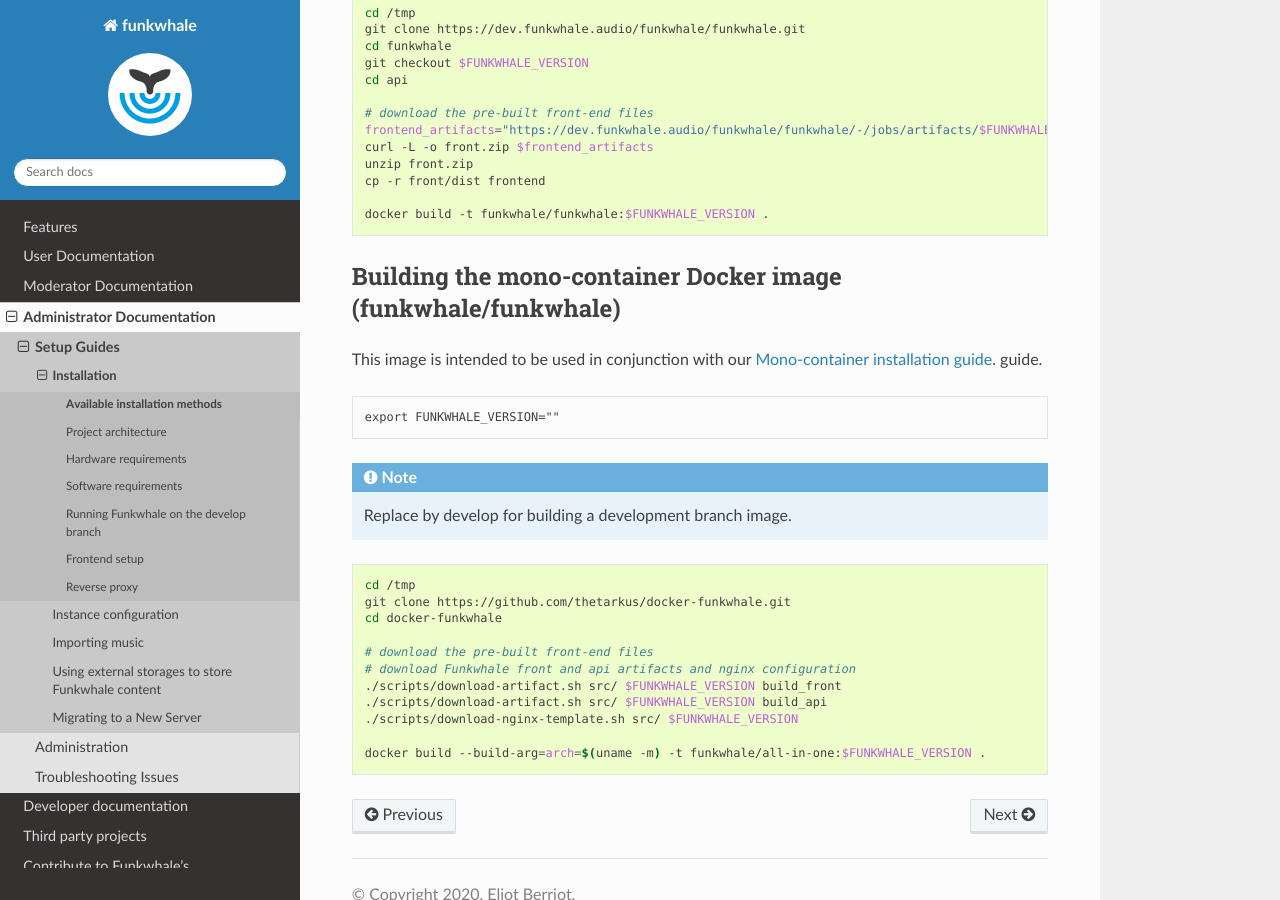
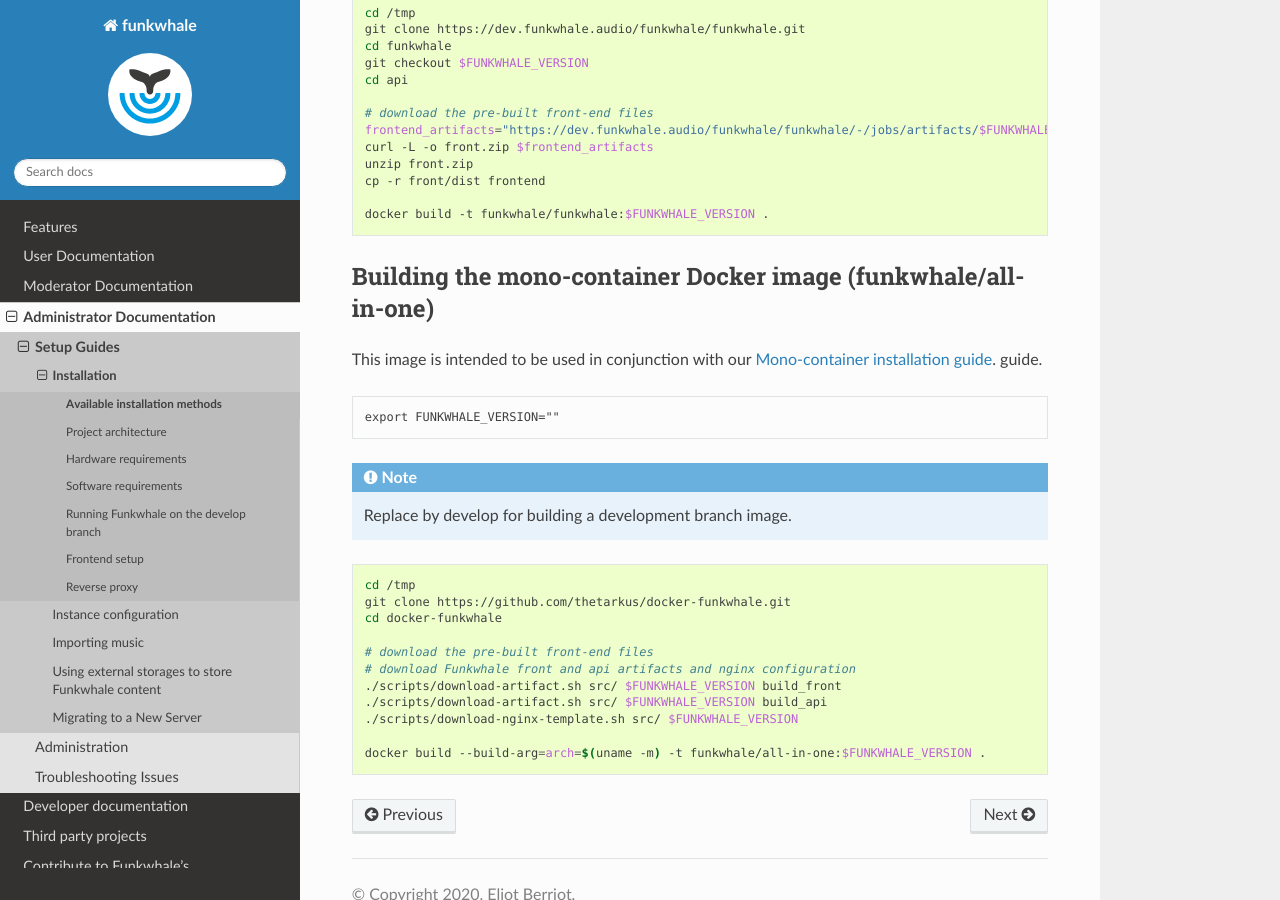
Before and after one commit to RYGhub/funkwhale, a Sphinx documentation site: the page built from docs/installation/non_amd64_architectures.rst, in a window 1280 px wide and 900 px high, scrolled down 736 px. Built offline with Sphinx 7.4.7 and the Read the Docs theme 2.0.0, drawn with Linux system fonts in a browser that asks for light colours; pages that are not in the unit, such as notebooks, are missing from menus.

Commit message:
1028 - installation docs

```diff
--- a/docs/installation/debian.rst
+++ b/docs/installation/debian.rst
@@ -22,7 +22,7 @@
 
     sudo apt-get update
     # Install dependencies
-    sudo apt-get install curl python3-pip python3-venv git unzip libldap2-dev libsasl2-dev
+    sudo apt-get install curl python3-pip python3-venv git unzip libldap2-dev libsasl2-dev gettext-base zlib1g-dev libffi-dev libssl-dev
     # Funkwhale dependencies
     sudo apt install build-essential ffmpeg libjpeg-dev libmagic-dev libpq-dev postgresql-client python3-dev make
 
--- a/docs/installation/non_amd64_architectures.rst
+++ b/docs/installation/non_amd64_architectures.rst
@@ -41,7 +41,7 @@
 
 
 
-Building the mono-container Docker image (funkwhale/funkwhale)
+Building the mono-container Docker image (funkwhale/all-in-one)
 --------------------------------------------------------------
 
 This image is intended to be used in conjunction with our :ref:`Mono-container installation guide <docker-mono-container>`.
```
